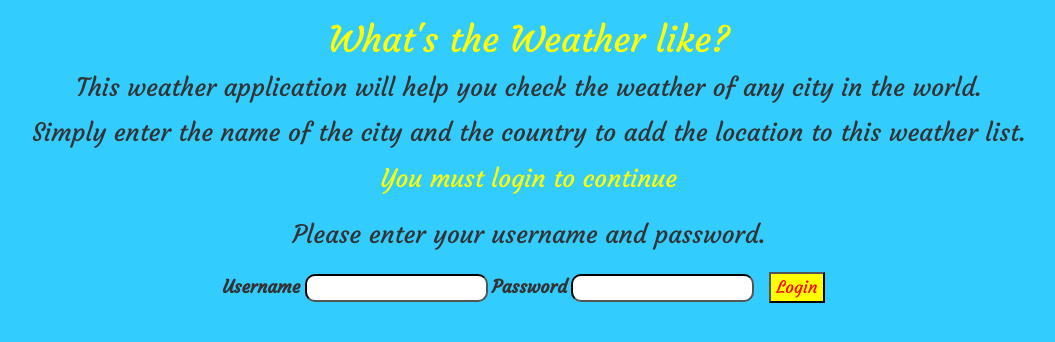
After one commit to CSstudentForLife/django-weath-app, a Django app: page /login/ in a window 1280 px wide. The commit adds this page. Shown: the top 342 px of the page, without its empty margins (111-1166 px from the left). Run offline with Django 3.2, Linux system fonts and the light colour scheme; some libraries are stand-ins or nearby versions.

Commit message:
Added user login/logout requirement and html/css

```diff
--- a/weatherApp/static/css/weatherApp.css
+++ b/weatherApp/static/css/weatherApp.css
@@ -11,7 +11,9 @@ body {
   font-size : 25px;
   margin: 20px;
 }
-
+.field_name_size {
+  font-size: 18px;
+}
 .myfieldclass {
   border-color: black;
   background-color: white;
@@ -24,6 +26,9 @@ body {
   font-size: 25px;
 }
 
+a:link {
+  color: #ffff00;
+}
 h1 {
   color: #ffff00;
 }
@@ -36,6 +41,15 @@ hr {
 }
 
 /* The id's for the input fields, can be found using developer tools*/
+
+label[for="id_city"] {
+  font-size: 18px;
+}
+
+label[for="id_country"] {
+  font-size: 18px;
+}
+
 #id_city {
    width: 250px;
    height: 30px;
@@ -55,3 +69,19 @@ hr {
   font-size: 17px;
   margin: 10px;
 }
+
+#login_button {
+  color: red;
+  background-color: yellow;
+  font-family: "Courgette";
+  font-size: 17px;
+  margin: 10px;
+}
+
+#logout_button {
+  color: red;
+  background-color: yellow;
+  font-family: "Courgette";
+  font-size: 17px;
+  margin: 10px;
+}
--- /dev/null
+++ b/weatherApp/templates/weatherApp/base.html
@@ -0,0 +1,38 @@
+<!DOCTYPE html>
+{% load static %}
+<html lang="en" dir="ltr">
+  <head>
+    <meta charset="utf-8">
+    <title>WeatherNow!</title>
+    <link rel="stylesheet" href="https://maxcdn.bootstrapcdn.com/bootstrap/3.3.7/css/bootstrap.min.css">
+    <link rel="stylesheet" href="https://maxcdn.bootstrapcdn.com/bootstrap/3.3.7/css/bootstrap-theme.min.css">
+    <link href="https://fonts.googleapis.com/css?family=Courgette" rel="stylesheet">
+    <link rel="stylesheet" href = "{% static 'css/weatherApp.css' %}">
+  </head>
+
+  <body>
+    <div class = 'center'>
+      <h1>What's the Weather like?</h1>
+      <div class = 'user_instructions'>
+        <p>This weather application will help you check the weather of any city in the world.</p>
+        <p>Simply enter the name of the city and the country to add the location to this weather list.</p>
+        {% if user.is_anonymous %}
+          <a href = "{% url 'user_login' %}">You must login to continue</a>
+        {% endif %}
+      </div>
+
+      {% if user.is_authenticated %}
+      <form method = "POST" action = "logout/">
+        {% csrf_token %}
+        <input type = "submit" value = "Logout" id = "logout_button">
+      </form>
+      {% endif %}
+    </div>
+
+    <div class = 'center'>
+    {% block content %}
+    {% endblock %}
+    </div>
+
+  </body>
+</html>
--- /dev/null
+++ b/weatherApp/templates/weatherApp/login.html
@@ -0,0 +1,15 @@
+{% extends 'weatherApp/base.html' %}
+
+{% block content %}
+  <br>
+  <p class = "user_instructions">{{ message }}</p>
+
+  <form method = "POST" >
+    {% csrf_token %}
+    <label for = "Username" class = "field_name_size">Username</label>
+    <input type = "text" name = "username" class = "myfieldclass">
+    <label for = "Password" class = "field_name_size">Password</label>
+    <input type = "text" name = "password" class = "myfieldclass">
+    <input type = "submit" value = "Login" id = "login_button" >
+  </form>
+{% endblock %}
--- a/weatherApp/urls.py
+++ b/weatherApp/urls.py
@@ -2,5 +2,7 @@ from django.urls import path
 from . import views
 
 urlpatterns = [
-    path('', views.weather_list, name = 'weather_list'),
+    path('', views.weathers, name = 'weathers'),
+    path('login/', views.user_login, name = 'user_login'),
+    path('logout/', views.user_logout, name = 'user_logout'),
 ]
--- a/weatherApp/views.py
+++ b/weatherApp/views.py
@@ -1,12 +1,32 @@
-from django.shortcuts import render
+from django.shortcuts import render, redirect
 from .models import Location
 import requests
 from .forms import LocationForm
 from django.utils import timezone
+from django.contrib.auth import authenticate, login, logout
 
 # Create your views here.
+def user_login(request):
+    if request.method == "POST":
+        username = request.POST['username']
+        password = request.POST['password']
+        user = authenticate(request, username = username, password = password)
+        if user:
+            login(request, user)
+            return redirect('weathers')
+        else:
+            message = "Incorrect username and password combination."
+            return render(request, 'weatherApp/login.html', {'message': message})
+    else:
+        message = "Please enter your username and password."
+        return render(request, 'weatherApp/login.html', {'message': message})
 
-def weather_list(request):
+def user_logout(request):
+    if request.method == "POST":
+        logout(request)
+        return redirect('user_login')
+
+def weathers(request):
     url = "https://api.openweathermap.org/data/2.5/weather?q={},{}&units=imperial&APPID=d09e9f50bf267db14c26931849969919"
 
     notice = "Your weather locations are listed below."
```
Also changed, not shown: weatherApp/templates/weatherApp/weather_list.html (+4 -26 lines).
